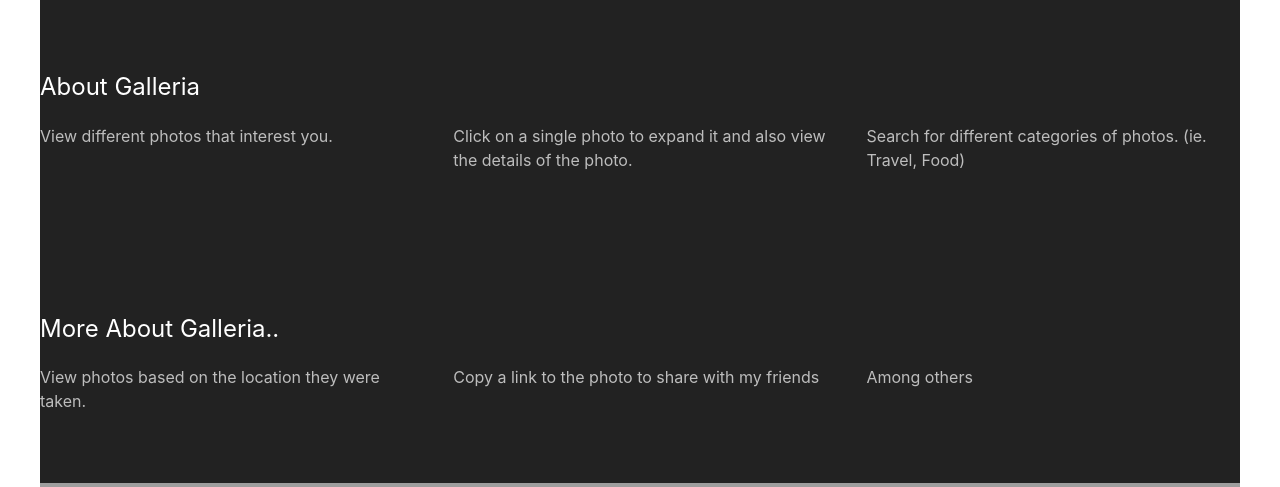
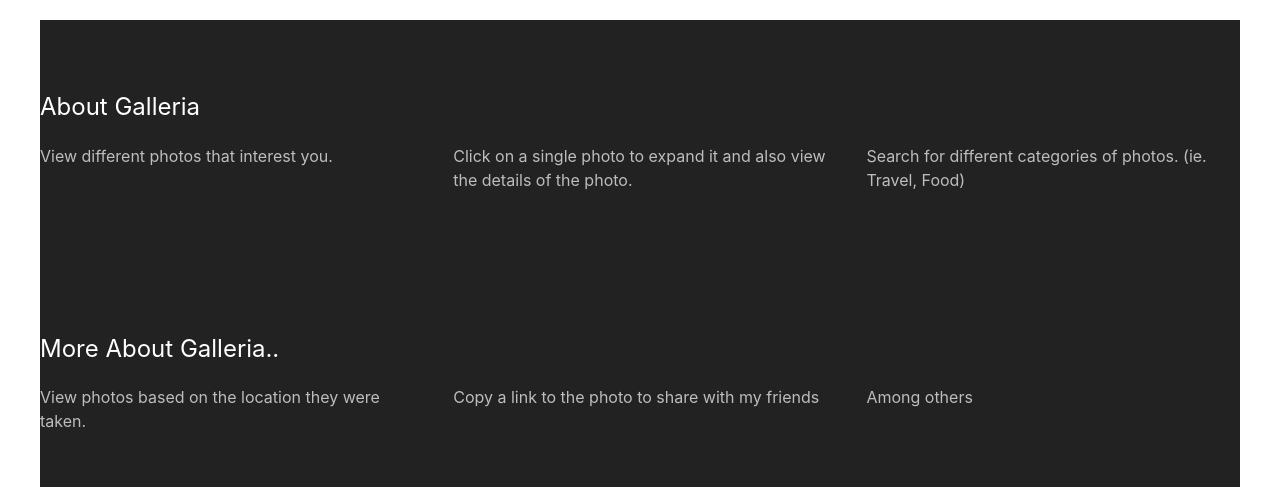
Before and after one commit to JuneMuoti/Personal-gallery, a Django app: page /about/ in a window 1280 px wide. Shown: the part 80-567 px from the top of the page. Run offline with Django 3.2, Linux system fonts and the light colour scheme; some libraries are stand-ins or nearby versions; grey boxes are pictures that could not be loaded.

Commit message:
add a container class

```diff
--- a/gallery/templates/about.html
+++ b/gallery/templates/about.html
@@ -1,6 +1,6 @@
 {%extends 'base.html'%}
 {% block content %}
-<div class="uk-container">
+<div class="uk-container uk-margin">
 <div class="uk-section uk-section-secondary uk-light">
     <div class="uk-container">
 
```
